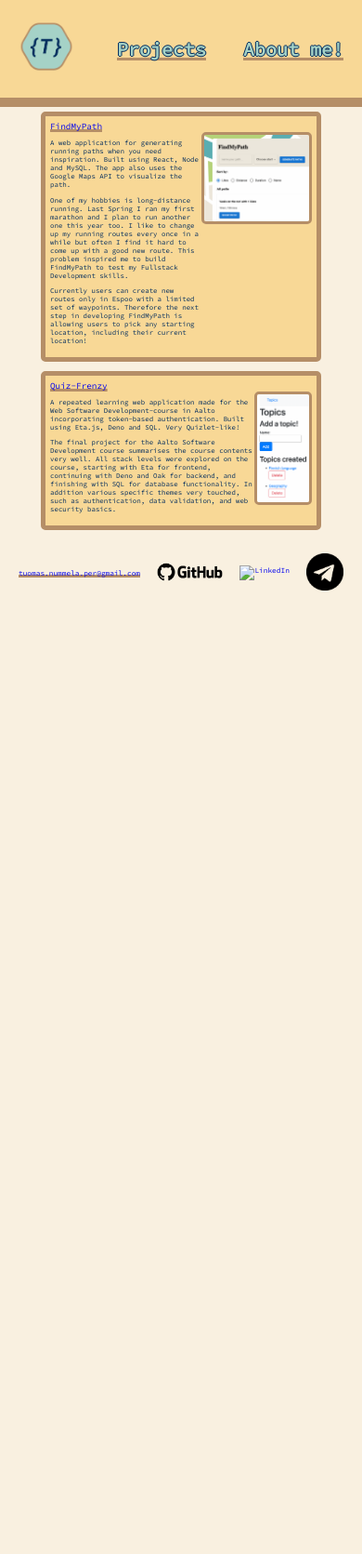
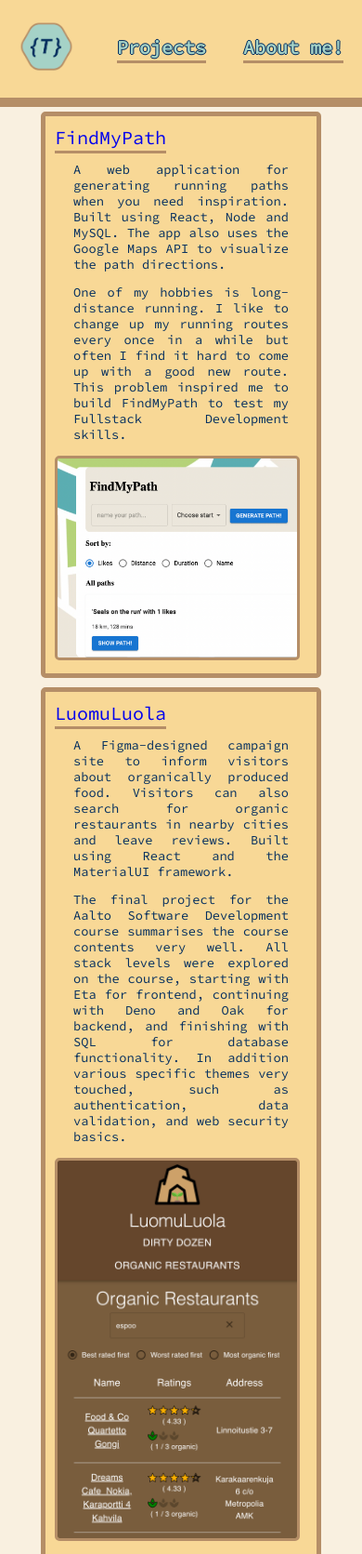
Before and after one commit to tuomax7/portfoliosivu, a plain HTML site: page projects.html in a window 390 px wide. Shown: the top 1671 px of the page at 93% size. Before the commit the page ends 844 px from the top, so only its background shows below. Drawn offline with Linux system fonts and the light colour scheme.

Commit message:
Update information, improve responsiveness

```diff
--- a/index.css
+++ b/index.css
@@ -29,6 +29,7 @@ nav {
   background-position: 100% 100%, 0 100%;
   background-repeat: no-repeat;
   transition: background-size 400ms;
+  padding-bottom: 5px;
 }
 
 nav div {
@@ -50,6 +51,10 @@ nav a {
   margin: 20px;
 }
 
+nav a img:hover {
+  transform: scale(1.05);
+}
+
 header img {
   width: 100%;
 }
@@ -66,7 +71,7 @@ header {
   font-family: "Roboto", sans-serif;
   color: #f9f0e0;
   text-shadow: 0px 4px 4px rgba(0, 0, 0, 0.25);
-  font-size: 2.5vw;
+  font-size: 2.5rem;
 }
 
 .projectSection {
@@ -76,19 +81,11 @@ header {
 }
 
 .project a {
-  font-size: 2.4vw;
-}
-
-#pathbuilder {
-  font-size: 1.9vw;
-}
-
-#quizfrenzy {
-  font-size: 1.9vw;
+  font-size: 2.4rem;
 }
 
 .projectSection h2 {
-  font-size: 3vw;
+  font-size: 3rem;
 }
 
 .projects {
@@ -100,10 +97,10 @@ header {
   text-align: left;
   margin: 5px;
   background: #f8d896;
-  padding: 5px;
+  padding: 10px;
   border: 5px solid #b58e67;
   border-radius: 5px;
-  font-size: 1.9vw;
+  font-size: 1.9rem;
 }
 
 .projectImg {
@@ -111,6 +108,10 @@ header {
   height: fit-content;
   border: 3px solid #b58e67;
   border-radius: 5px;
+}
+
+#luomuluolaImg {
+  width: 40%;
 }
 
 #quizfrenzyImg {
@@ -125,10 +126,16 @@ header {
 .projectInfo {
   display: flex;
   justify-content: space-between;
+  font-size: 22.8px;
+}
+
+.projectInfo p {
+  margin-left: 20px;
+  margin-right: 20px;
 }
 
 .highlightedText {
-  font-size: 2.5vw;
+  font-size: 2.5;
   font-family: "Roboto", sans-serif;
 }
 
@@ -139,7 +146,7 @@ footer {
   align-items: center;
 }
 footer a {
-  font-size: 2vw;
+  font-size: 2rem;
 }
 
 .linklogo {
@@ -160,13 +167,13 @@ footer a {
   }
 
   .project {
-    text-align: left;
     margin: 5px;
     background: #f8d896;
     padding: 5px;
     border: 5px solid #b58e67;
     border-radius: 5px;
     font-size: 22.8px;
+    text-align: justify;
   }
 
   .highlightedText {
@@ -180,19 +187,14 @@ footer a {
   .linklogo {
     height: 60px;
   }
-
-  #pathbuilder {
-    font-size: 22.8px;
-  }
-
-  #quizfrenzy {
-    font-size: 22.8px;
-  }
 }
 
 @media only screen and (max-width: 600px) {
   nav img {
     width: 60px;
+  }
+  #luomuluolaImg {
+    width: "100%";
   }
   nav a {
     font-weight: 700;
@@ -205,4 +207,69 @@ footer a {
   .linklogo {
     height: 40px;
   }
+  .top-left {
+    font-size: 0.6rem;
+    background: rgba(181, 142, 103, 0.9);
+    border-radius: 5px;
+  }
+
+  .project a {
+    font-size: 1.25rem;
+  }
+
+  .projectSection h2 {
+    font-size: 1.5rem;
+  }
+
+  .project {
+    font-size: 13.7px;
+    display: block;
+    text-align: justify;
+  }
+
+  .projectInfo {
+    font-size: 13.7px;
+    display: block;
+  }
+
+  footer {
+    display: block;
+    justify-content: space-between;
+    align-items: center;
+  }
+  footer a {
+    font-size: 1rem;
+    margin: 20px;
+  }
+  footer a img {
+    margin-top: 15px;
+  }
+  #profileImg {
+    width: 95%;
+  }
+  .projectImg {
+    width: 95%;
+  }
+
+  #luomuluolaImg {
+    width: 95%;
+  }
+
+  #quizfrenzyImg {
+    display: none;
+    width: 95%;
+  }
+
+  #profileImg {
+    width: 100%;
+  }
 }
+
+@media not all and (min-resolution: 0.001dpcm) {
+  @supports (-webkit-appearance: none) {
+    .projectImg {
+      display: block;
+      height: intrinsic;
+    }
+  }
+}
--- a/projects.html
+++ b/projects.html
@@ -47,23 +47,15 @@
                 <p>
                   A web application for generating running paths when you need
                   inspiration. Built using React, Node and MySQL. The app also
-                  uses the Google Maps API to visualize the path.
+                  uses the Google Maps API to visualize the path directions.
                 </p>
 
                 <p>
-                  One of my hobbies is long-distance running. Last Spring I ran
-                  my first marathon and I plan to run another one this year too.
-                  I like to change up my running routes every once in a while
-                  but often I find it hard to come up with a good new route.
-                  This problem inspired me to build FindMyPath to test my
-                  Fullstack Development skills.
-                </p>
-
-                <p>
-                  Currently users can create new routes only in Espoo with a
-                  limited set of waypoints. Therefore the next step in
-                  developing FindMyPath is allowing users to pick any starting
-                  location, including their current location!
+                  One of my hobbies is long-distance running. I like to change
+                  up my running routes every once in a while but often I find it
+                  hard to come up with a good new route. This problem inspired
+                  me to build FindMyPath to test my Fullstack Development
+                  skills.
                 </p>
               </div>
 
@@ -71,6 +63,42 @@
                 alt="Pathbuilder project"
                 class="projectImg"
                 src="images/pathbuilder.png"
+              />
+            </div>
+          </a>
+        </div>
+        <div class="project">
+          <a
+            target="_blank"
+            class="highlightLink"
+            href="https://luomuluola.onrender.com//"
+            >LuomuLuola</a
+          >
+          <a id="luomuluola">
+            <div class="projectInfo">
+              <div>
+                <p>
+                  A Figma-designed campaign site to inform visitors about
+                  organically produced food. Visitors can also search for
+                  organic restaurants in nearby cities and leave reviews. Built
+                  using React and the MaterialUI framework.
+                </p>
+
+                <p>
+                  The final project for the Aalto Software Development course
+                  summarises the course contents very well. All stack levels
+                  were explored on the course, starting with Eta for frontend,
+                  continuing with Deno and Oak for backend, and finishing with
+                  SQL for database functionality. In addition various specific
+                  themes very touched, such as authentication, data validation,
+                  and web security basics.
+                </p>
+              </div>
+              <img
+                class="projectImg"
+                alt="LuomuLuola project"
+                id="luomuluolaImg"
+                src="images/luomuluola.png"
               />
             </div>
           </a>
@@ -94,13 +122,13 @@
                 </p>
 
                 <p>
-                  The final project for the Aalto Software Development course
-                  summarises the course contents very well. All stack levels
-                  were explored on the course, starting with Eta for frontend,
-                  continuing with Deno and Oak for backend, and finishing with
-                  SQL for database functionality. In addition various specific
-                  themes very touched, such as authentication, data validation,
-                  and web security basics.
+                  The final project for the Aalto Web Software Development
+                  course summarises the course contents very well. All stack
+                  levels were explored on the course, starting with Eta for
+                  frontend, continuing with Deno and Oak for backend, and
+                  finishing with SQL for database functionality. In addition
+                  various specific themes very touched, such as authentication,
+                  data validation, and web security basics.
                 </p>
               </div>
               <img
```
Also changed, not shown: about.html (+4 -5 lines), index.html (+6 -6 lines), images/luomuluola.png (added), 1 other file.
